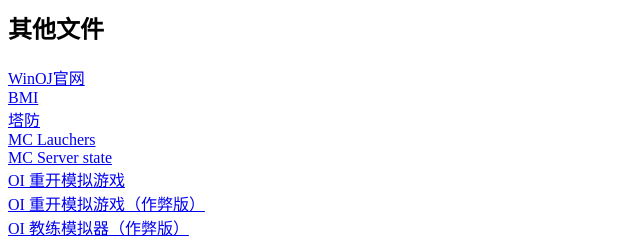
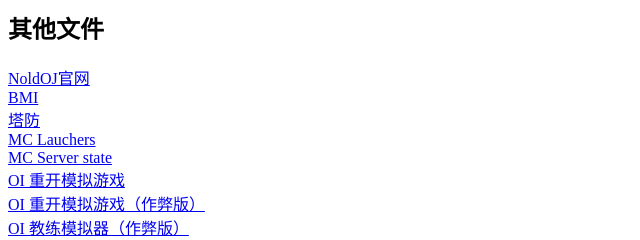
Before and after one commit to dxx114514-stack/dxx114514-stack.github.io, a plain HTML site: page docs/index.html in a window 1280 px wide. Shown: the part 242-482 px from the top of the page, 0-640 px from the left. Drawn offline with Linux system fonts and the light colour scheme.

Commit message:
Update link text for NoldOJ website

```diff
--- a/docs/index.html
+++ b/docs/index.html
@@ -9,7 +9,7 @@
 <br><h2>视频文件</h2>
 <!--video-->
 <h2>其他文件</h2>
-<a href="./NoldOJ/index.html">WinOJ官网</a>
+<a href="./NoldOJ/index.html">NoldOJ官网</a>
 <br>
 <a href="./BMI/index.html">BMI</a>
 <br>
```
